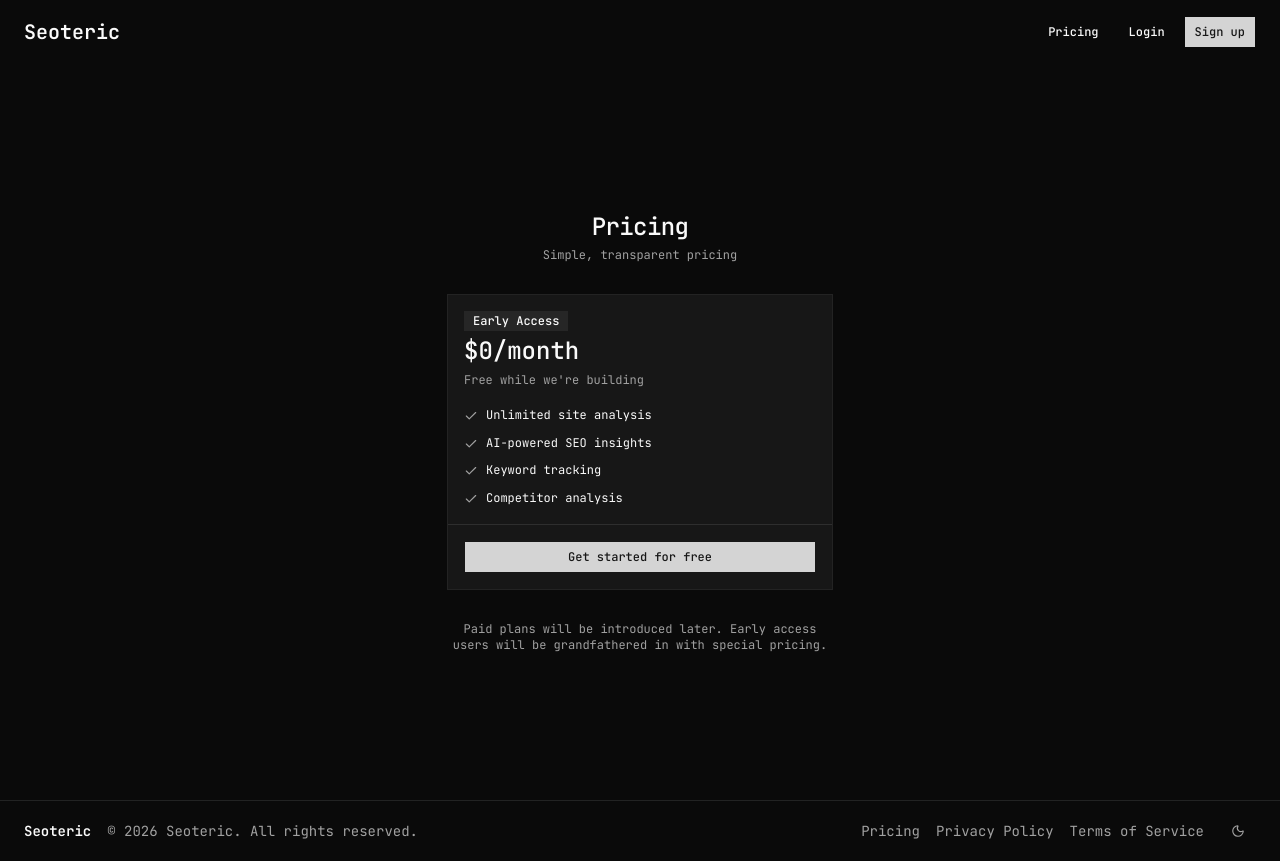
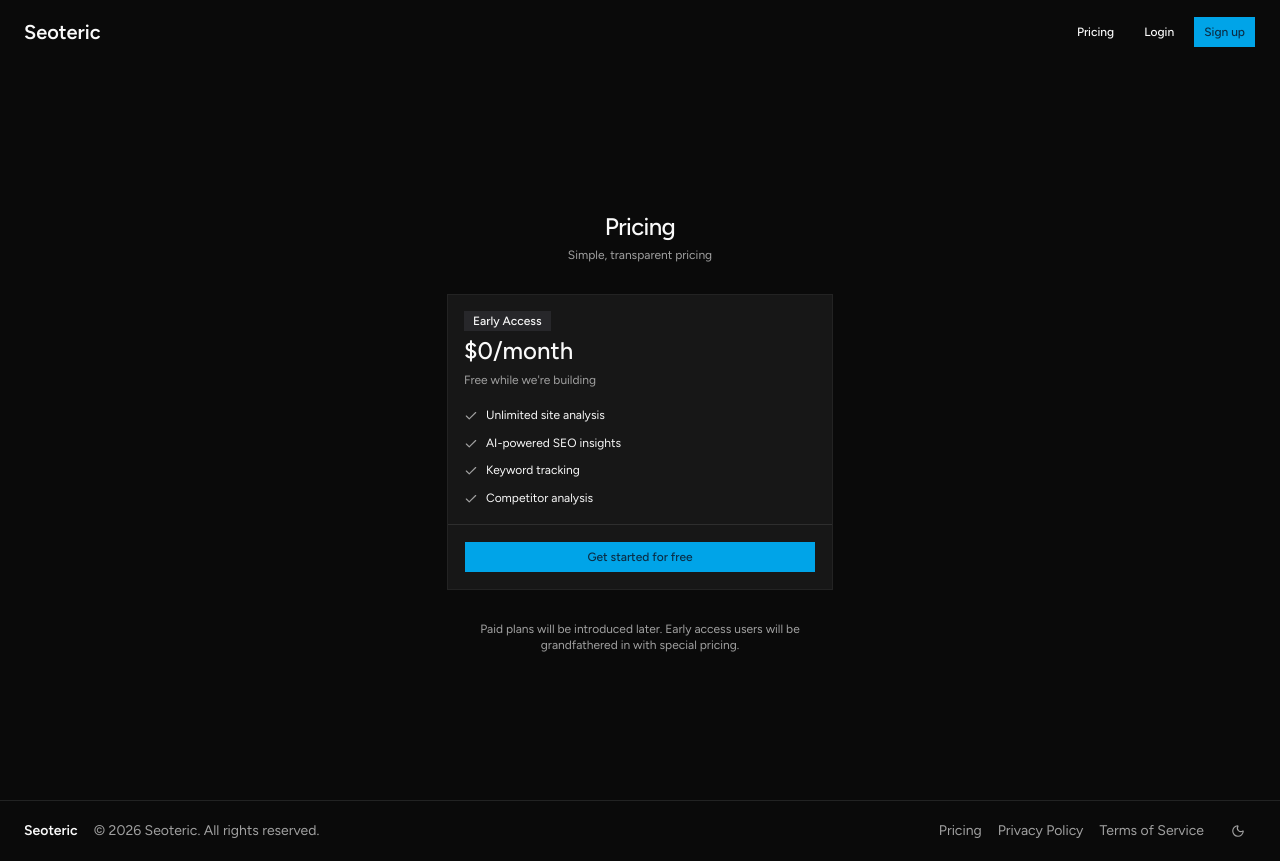
Before and after one commit to btsmithnz/seoteric, a Next.js app: page /pricing in a window 1280 px wide. Built offline with nearby package versions, Linux system fonts and the light colour scheme.

Commit message:
Change shadcn theme to Vega with Figtree font

```diff
--- a/src/app/globals.css
+++ b/src/app/globals.css
@@ -56,10 +56,10 @@
   --card-foreground: oklch(0.145 0 0);
   --popover: oklch(1 0 0);
   --popover-foreground: oklch(0.145 0 0);
-  --primary: oklch(0.205 0 0);
-  --primary-foreground: oklch(0.985 0 0);
-  --secondary: oklch(0.97 0 0);
-  --secondary-foreground: oklch(0.205 0 0);
+  --primary: oklch(0.59 0.14 242);
+  --primary-foreground: oklch(0.98 0.01 237);
+  --secondary: oklch(0.967 0.001 286.375);
+  --secondary-foreground: oklch(0.21 0.006 285.885);
   --muted: oklch(0.97 0 0);
   --muted-foreground: oklch(0.556 0 0);
   --accent: oklch(0.97 0 0);
@@ -68,16 +68,16 @@
   --border: oklch(0.922 0 0);
   --input: oklch(0.922 0 0);
   --ring: oklch(0.708 0 0);
-  --chart-1: oklch(0.809 0.105 251.813);
-  --chart-2: oklch(0.623 0.214 259.815);
-  --chart-3: oklch(0.546 0.245 262.881);
-  --chart-4: oklch(0.488 0.243 264.376);
-  --chart-5: oklch(0.424 0.199 265.638);
+  --chart-1: oklch(0.83 0.1 230);
+  --chart-2: oklch(0.75 0.14 233);
+  --chart-3: oklch(0.68 0.15 237);
+  --chart-4: oklch(0.59 0.14 242);
+  --chart-5: oklch(0.5 0.12 243);
   --radius: 0.625rem;
   --sidebar: oklch(0.985 0 0);
   --sidebar-foreground: oklch(0.145 0 0);
-  --sidebar-primary: oklch(0.205 0 0);
-  --sidebar-primary-foreground: oklch(0.985 0 0);
+  --sidebar-primary: oklch(0.59 0.14 242);
+  --sidebar-primary-foreground: oklch(0.98 0.01 237);
   --sidebar-accent: oklch(0.97 0 0);
   --sidebar-accent-foreground: oklch(0.205 0 0);
   --sidebar-border: oklch(0.922 0 0);
@@ -91,9 +91,9 @@
   --card-foreground: oklch(0.985 0 0);
   --popover: oklch(0.205 0 0);
   --popover-foreground: oklch(0.985 0 0);
-  --primary: oklch(0.87 0 0);
-  --primary-foreground: oklch(0.205 0 0);
-  --secondary: oklch(0.269 0 0);
+  --primary: oklch(0.68 0.15 237);
+  --primary-foreground: oklch(0.29 0.06 243);
+  --secondary: oklch(0.274 0.006 286.033);
   --secondary-foreground: oklch(0.985 0 0);
   --muted: oklch(0.269 0 0);
   --muted-foreground: oklch(0.708 0 0);
@@ -103,15 +103,15 @@
   --border: oklch(1 0 0 / 10%);
   --input: oklch(1 0 0 / 15%);
   --ring: oklch(0.556 0 0);
-  --chart-1: oklch(0.809 0.105 251.813);
-  --chart-2: oklch(0.623 0.214 259.815);
-  --chart-3: oklch(0.546 0.245 262.881);
-  --chart-4: oklch(0.488 0.243 264.376);
-  --chart-5: oklch(0.424 0.199 265.638);
-  --sidebar: oklch(0.145 0 0);
+  --chart-1: oklch(0.83 0.1 230);
+  --chart-2: oklch(0.75 0.14 233);
+  --chart-3: oklch(0.68 0.15 237);
+  --chart-4: oklch(0.59 0.14 242);
+  --chart-5: oklch(0.5 0.12 243);
+  --sidebar: oklch(0.205 0 0);
   --sidebar-foreground: oklch(0.985 0 0);
-  --sidebar-primary: oklch(0.488 0.243 264.376);
-  --sidebar-primary-foreground: oklch(0.985 0 0);
+  --sidebar-primary: oklch(0.75 0.14 233);
+  --sidebar-primary-foreground: oklch(0.29 0.06 243);
   --sidebar-accent: oklch(0.269 0 0);
   --sidebar-accent-foreground: oklch(0.985 0 0);
   --sidebar-border: oklch(1 0 0 / 10%);
--- a/src/app/layout.tsx
+++ b/src/app/layout.tsx
@@ -1,11 +1,11 @@
 import type { Metadata } from "next";
-import { JetBrains_Mono } from "next/font/google";
+import { Figtree } from "next/font/google";
 import "./globals.css";
 import { Analytics } from "@vercel/analytics/next";
 import { ThemeProvider } from "@/components/providers/theme";
 import { Toaster } from "@/components/ui/sonner";
 
-const jetbrainsMono = JetBrains_Mono({
+const figtree = Figtree({
   subsets: ["latin"],
   variable: "--font-sans",
 });
@@ -21,7 +21,7 @@ export default function RootLayout({
   children: React.ReactNode;
 }>) {
   return (
-    <html className={jetbrainsMono.variable} lang="en" suppressHydrationWarning>
+    <html className={figtree.variable} lang="en" suppressHydrationWarning>
       <body className="antialiased">
         <ThemeProvider>
           {children}
```
Also changed, not shown: components.json.
